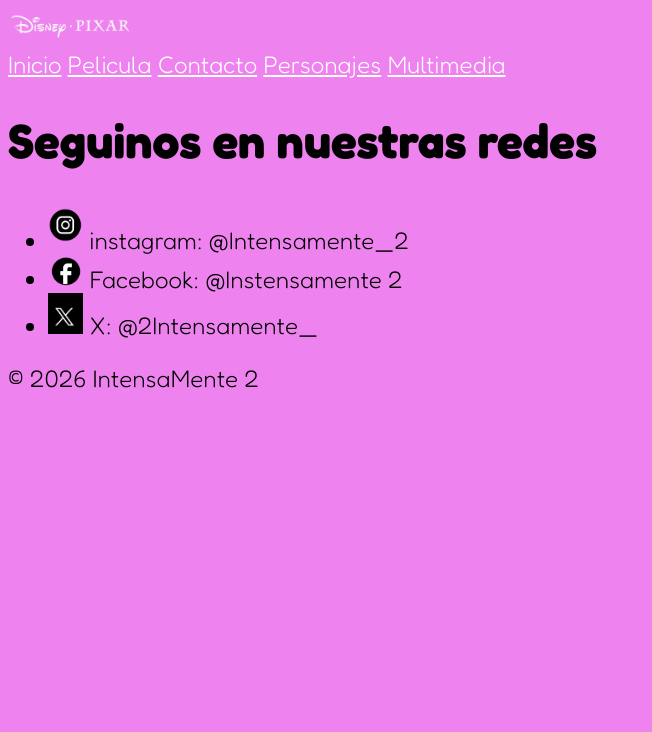
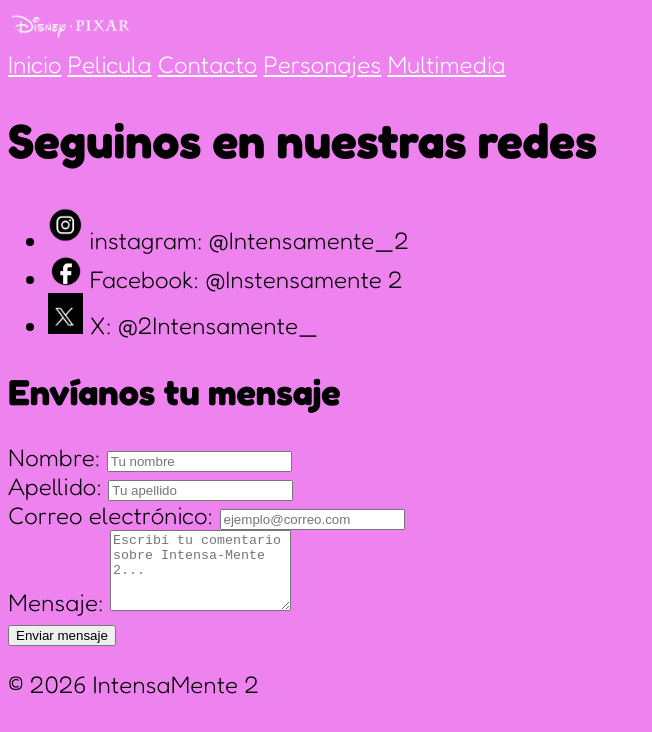
Before and after one commit to candelaescobar-ctrl/candela-tp2, a plain HTML site: page Page/contacto.html in a window 1280 px wide. Shown: the whole page, without its empty margins (0-652 px from the left). Drawn offline with Linux system fonts and the light colour scheme.

Commit message:
Formulario
Se agrega formulario de contacto + HTML de confirmación

```diff
--- a/Page/contacto.html
+++ b/Page/contacto.html
@@ -39,6 +39,34 @@
             <img src="../Img/twitter.jpeg" width="35" alt="twitter">
         X: @2Intensamente_</li>
             </ul>
+
+        <section class="contacto-formulario">
+    <h2>Envíanos tu mensaje</h2>
+    <form action="confirmacion.html" method="get">
+        <div class="campo">
+            <label for="nombre">Nombre:</label>
+            <input type="text" id="nombre" name="nombre" placeholder="Tu nombre" required>
+        </div>
+
+        <div class="campo">
+            <label for="apellido">Apellido:</label>
+            <input type="text" id="apellido" name="apellido" placeholder="Tu apellido" required>
+        </div>
+
+        <div class="campo">
+            <label for="email">Correo electrónico:</label>
+            <input type="email" id="email" name="email" placeholder="ejemplo@correo.com" required>
+        </div>
+
+        <div class="campo">
+            <label for="mensaje">Mensaje:</label>
+            <textarea id="mensaje" name="mensaje" rows="5" placeholder="Escribí tu comentario sobre Intensa-Mente 2..." required></textarea>
+        </div>
+
+        <button type="submit" class="boton-enviar">Enviar mensaje</button>
+    </form>
+</section>
+
         </main>
 
     <footer><p>© 2026 IntensaMente 2</p></footer>
--- /dev/null
+++ b/css/personajes.css
@@ -0,0 +1,36 @@
+
+nav{
+    color: rgb(7, 7, 7);
+    }
+h1,nav{
+    text-align: center;
+}
+
+h1,h2,h3,h4{
+    font-family: "Raleway", sans-serif;
+  font-optical-sizing: auto;
+  font-weight: 400;
+  font-style: normal;
+    }
+
+a{
+ color: black;
+}
+
+nav{
+    text-align: center;
+}
+
+body {
+    background-color: #000000;
+    color: white;
+}
+
+h1, nav {
+    text-align: left;
+}
+
+a {
+    color: #ffffff;
+    text-decoration: none;
+}
```
Also changed, not shown: Page/confirmacion.html (added, +37 -0 lines).
